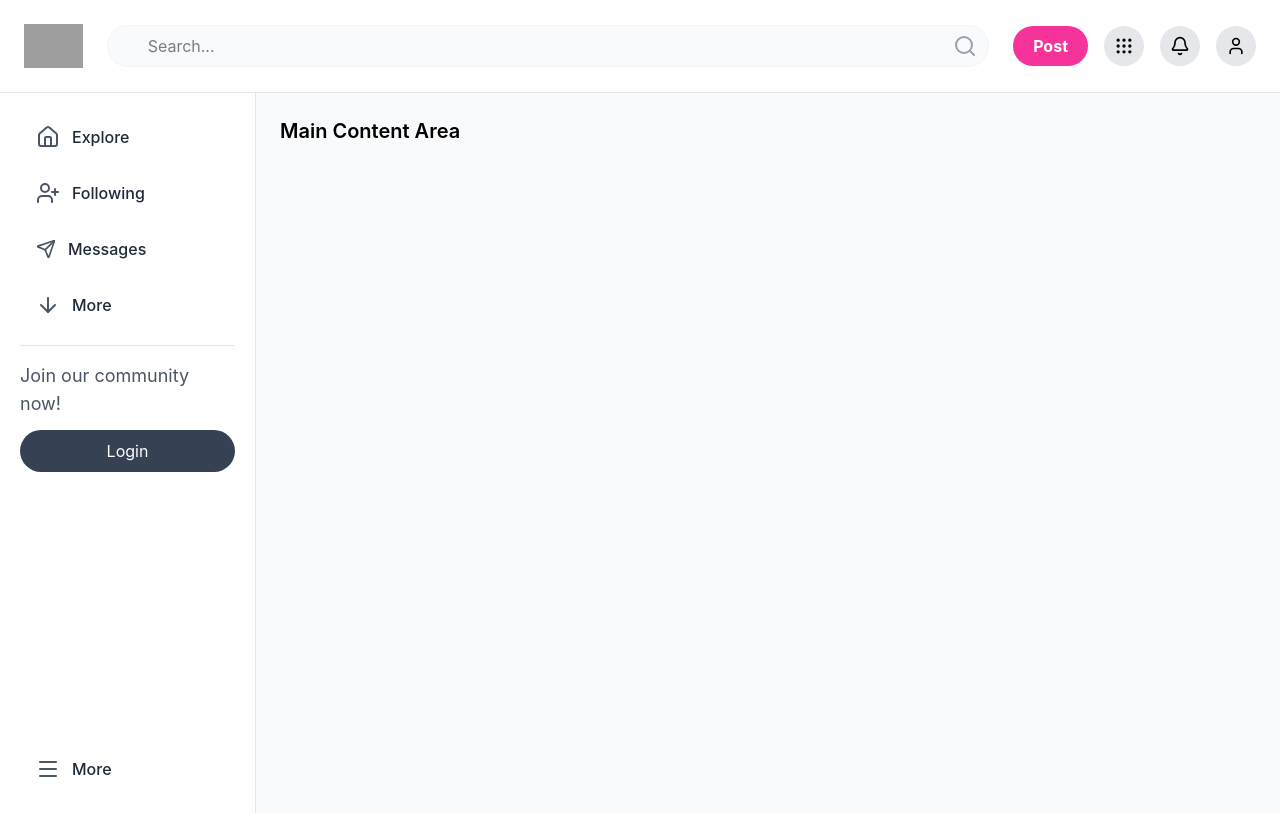
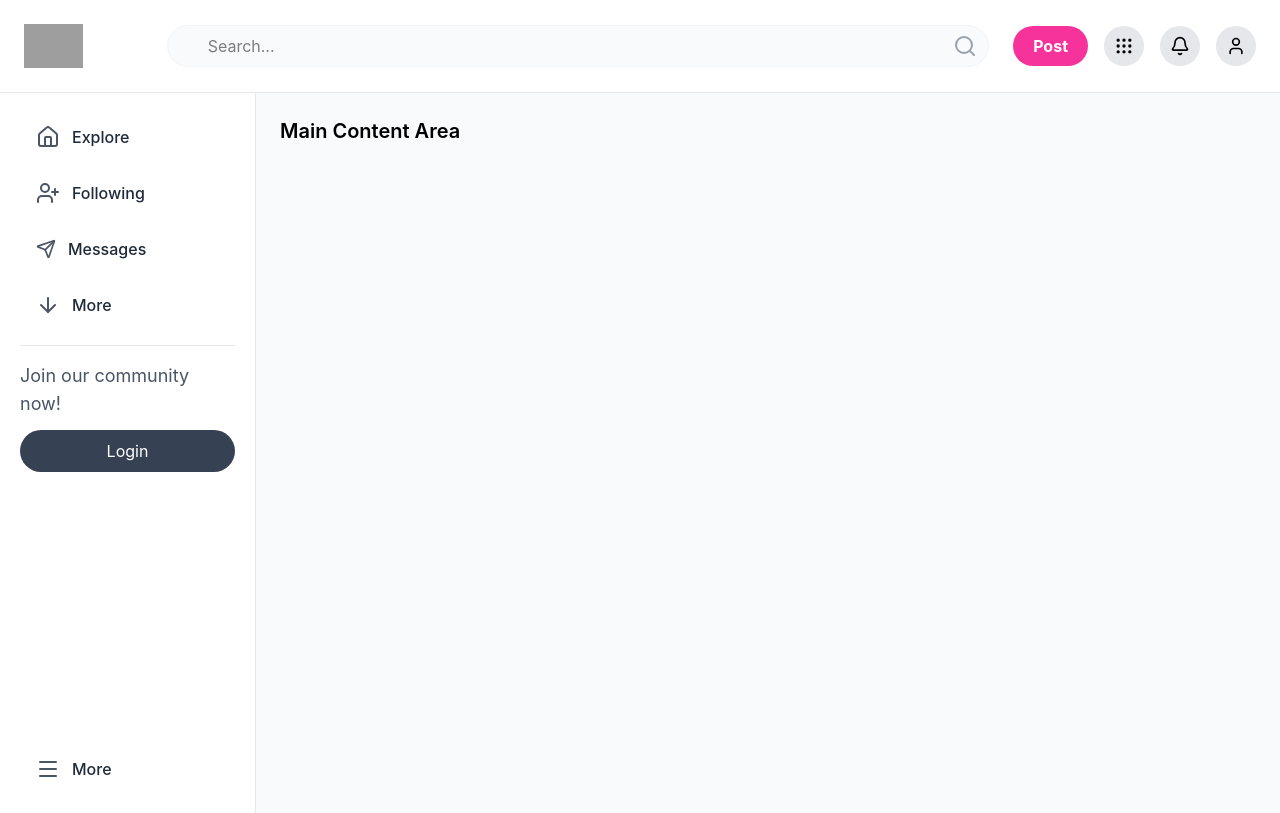
Before and after one commit to meihui03/popules_test, a Vue app in the folder popules/: page / in a window 1280 px wide. Built offline with nearby package versions, Linux system fonts and the light colour scheme; grey boxes are pictures that could not be loaded.

Commit message:
add padding left to search bar serach bar

```diff
--- a/popules/src/components/Header.vue
+++ b/popules/src/components/Header.vue
@@ -7,9 +7,9 @@ import { Search, Grip, Bell, User } from 'lucide-vue-next'
     <img src="/popules_logo.png" alt="Popules Logo" class="h-11 w-auto">
 
     <!-- Search -->
-    <div class="flex-1 mx-6">
+    <div class="flex-1 mx-6 pl-15">
       <div class="relative">
-        <div class="absolute inset-y-0 right-0 pr-3 flex items-center pointer-events-none">
+        <div class="absolute inset-y-0 right-0 pr-3 flex items-center pointer-events-none ">
           <Search class="h-6 w-6 text-gray-400" />
         </div>
         <input
```
